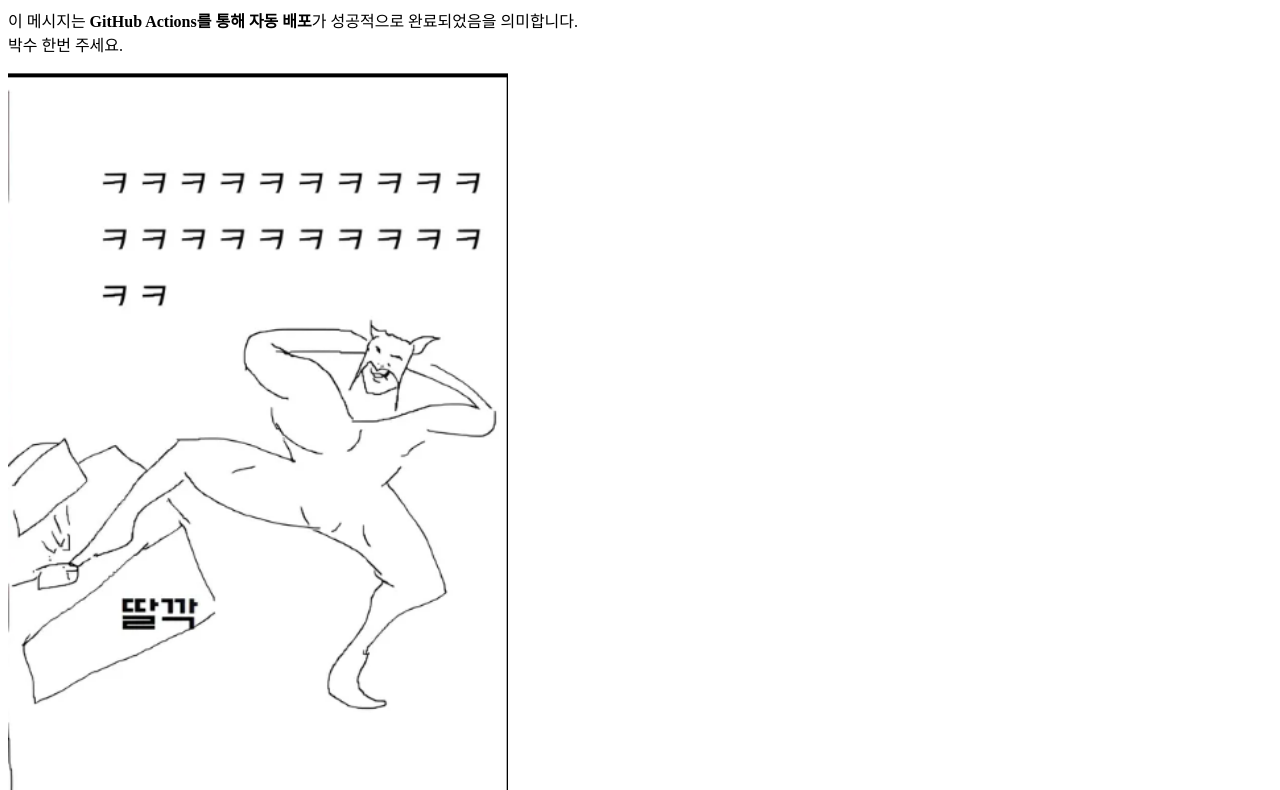
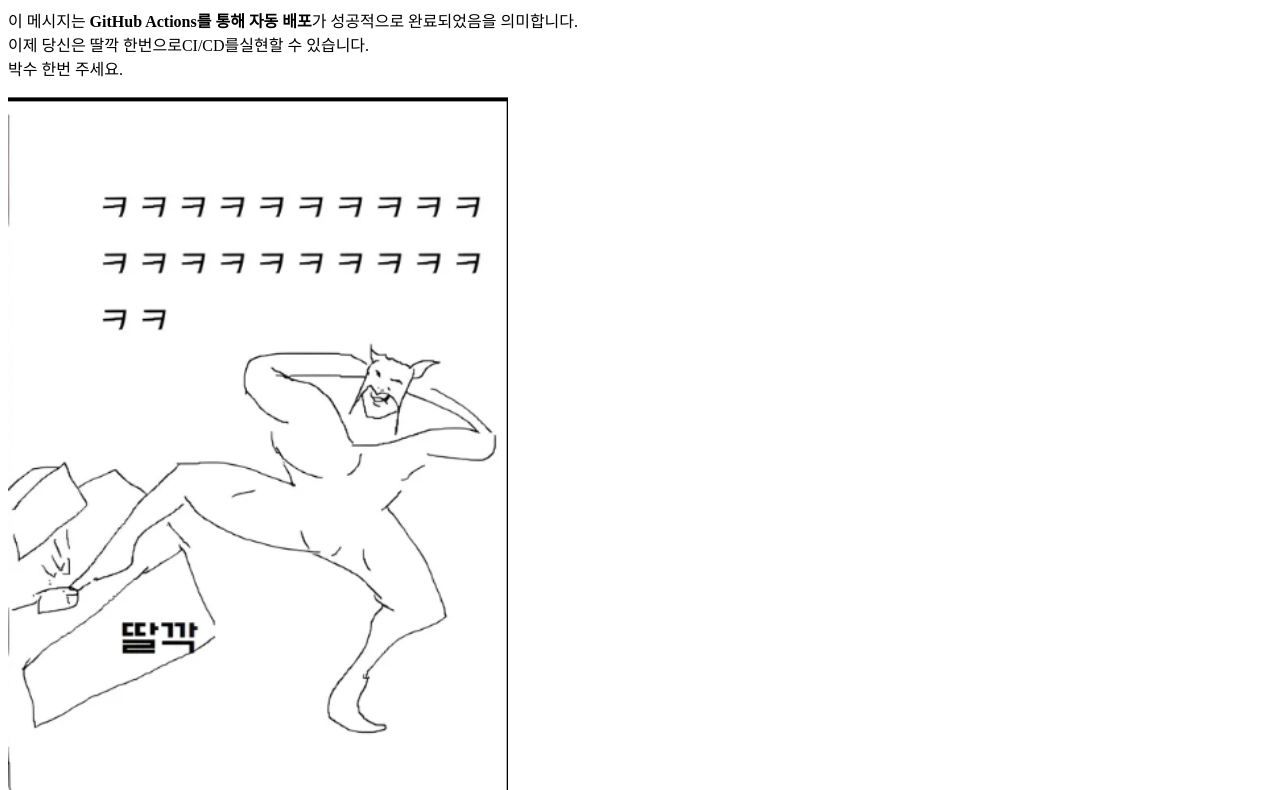
Before and after one commit to kimkyunghyun2756/my-docker-app, a plain HTML site: page index.html in a window 1280 px wide. Shown: the part 127-917 px from the top of the page. Drawn offline with Linux system fonts and the light colour scheme.

Commit message:
Change index.html

```diff
--- a/index.html
+++ b/index.html
@@ -12,6 +12,7 @@
 
     <p>
         이 메시지는 <strong>GitHub Actions를 통해 자동 배포</strong>가 성공적으로 완료되었음을 의미합니다.<br>
+	이제 당신은 딸깍 한번으로CI/CD를실현할 수 있습니다.<br>
         박수 한번 주세요.
     </p>
 
```
